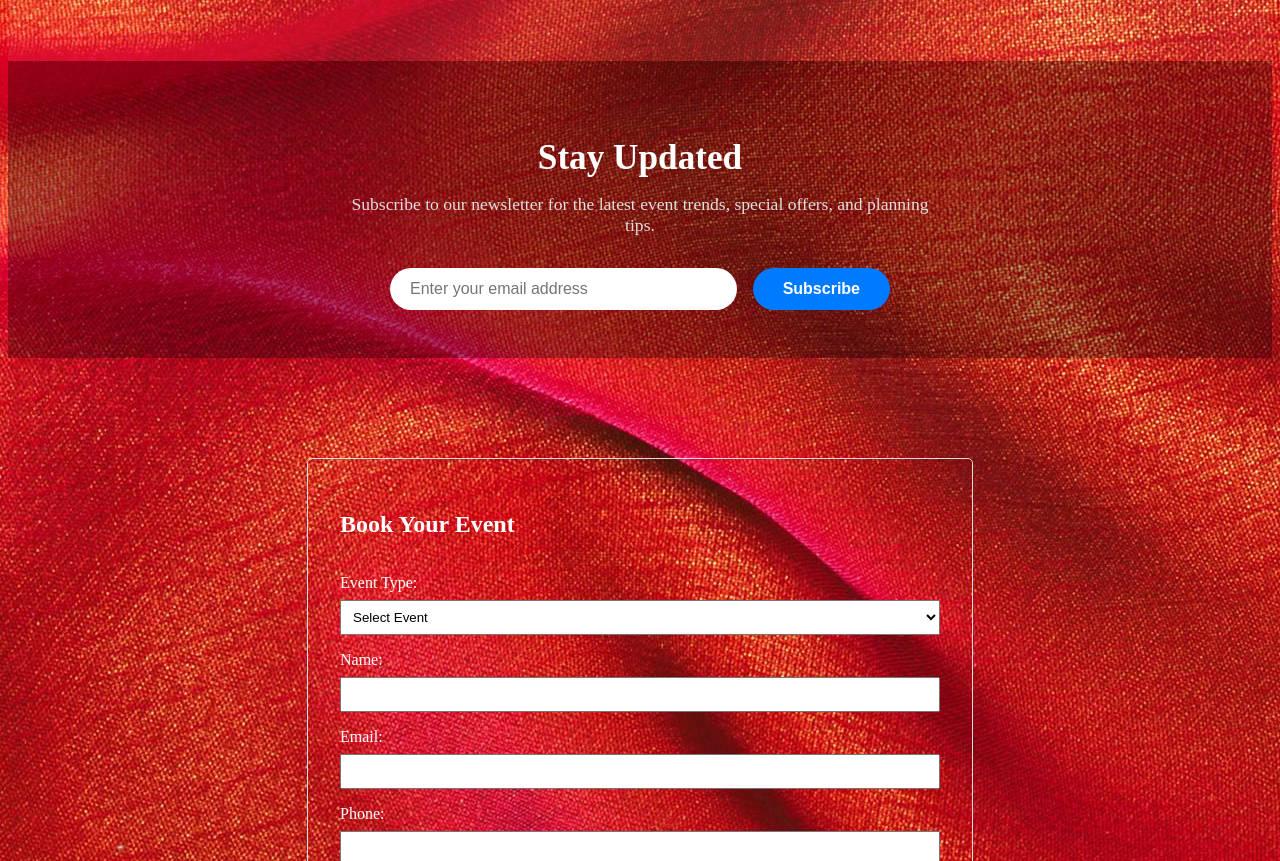
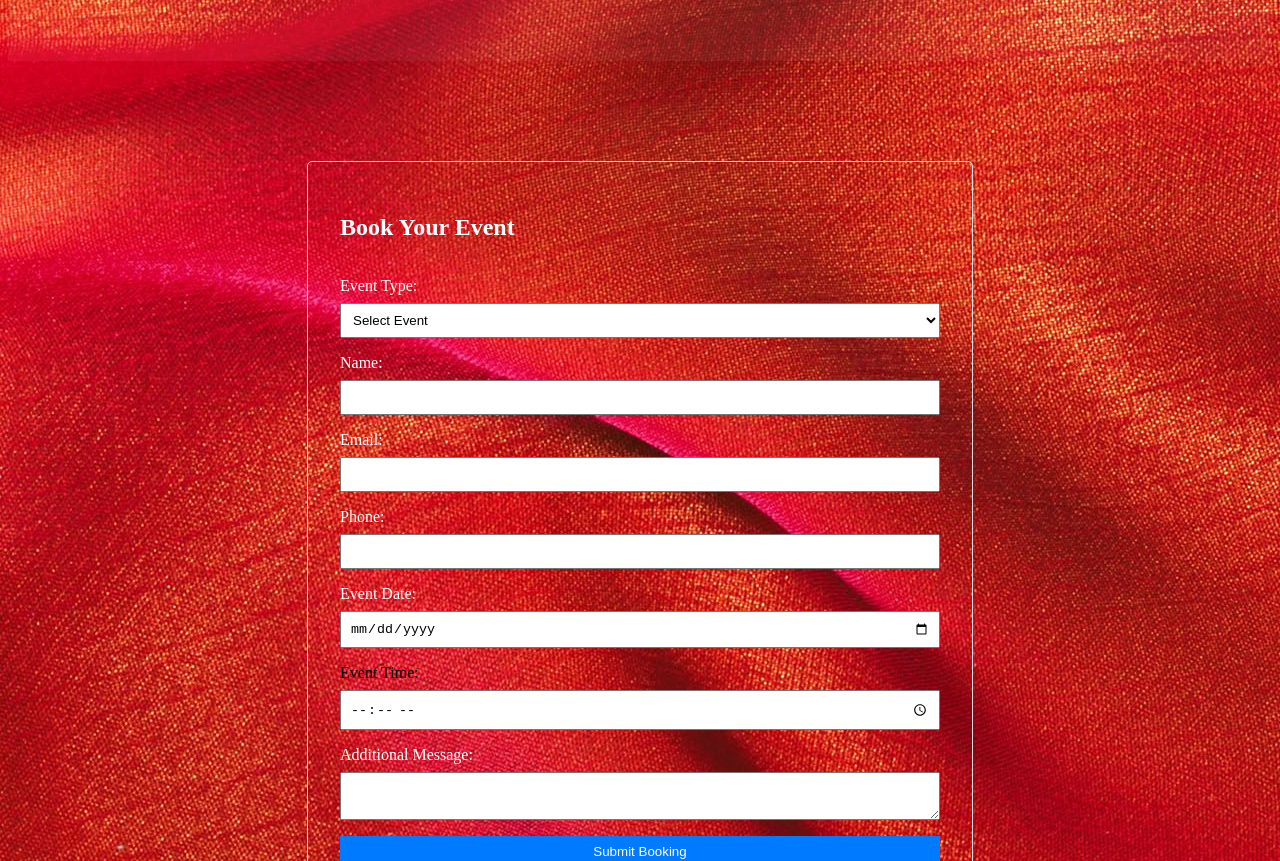
Before and after one commit to Ravindhar2005/EventManagement, a website: page index.html in a window 1280 px wide. Shown: the part 3891-4752 px from the top of the page. Drawn offline with Linux system fonts and the light colour scheme.

Commit message:
Final working project is ready

```diff
--- a/index.html
+++ b/index.html
@@ -170,17 +170,6 @@
         </div>
     </section>
 
-    <section class="newsletter">
-        <div class="newsletter-content">
-            <h2>Stay Updated</h2>
-            <p>Subscribe to our newsletter for the latest event trends, special offers, and planning tips.</p>
-            <form class="newsletter-form" action="newsletter.php" method="post">
-                <input type="email" placeholder="Enter your email address" required>
-                <button type="submit">Subscribe</button>
-            </form>
-        </div>
-    </section>
-
     <section class="booking-form" id="booking-form">
         <h2>Book Your Event</h2>
         <div id="success-message" class="success-message" style="display: none;">✓ Submitted Successfully!</div>
```
